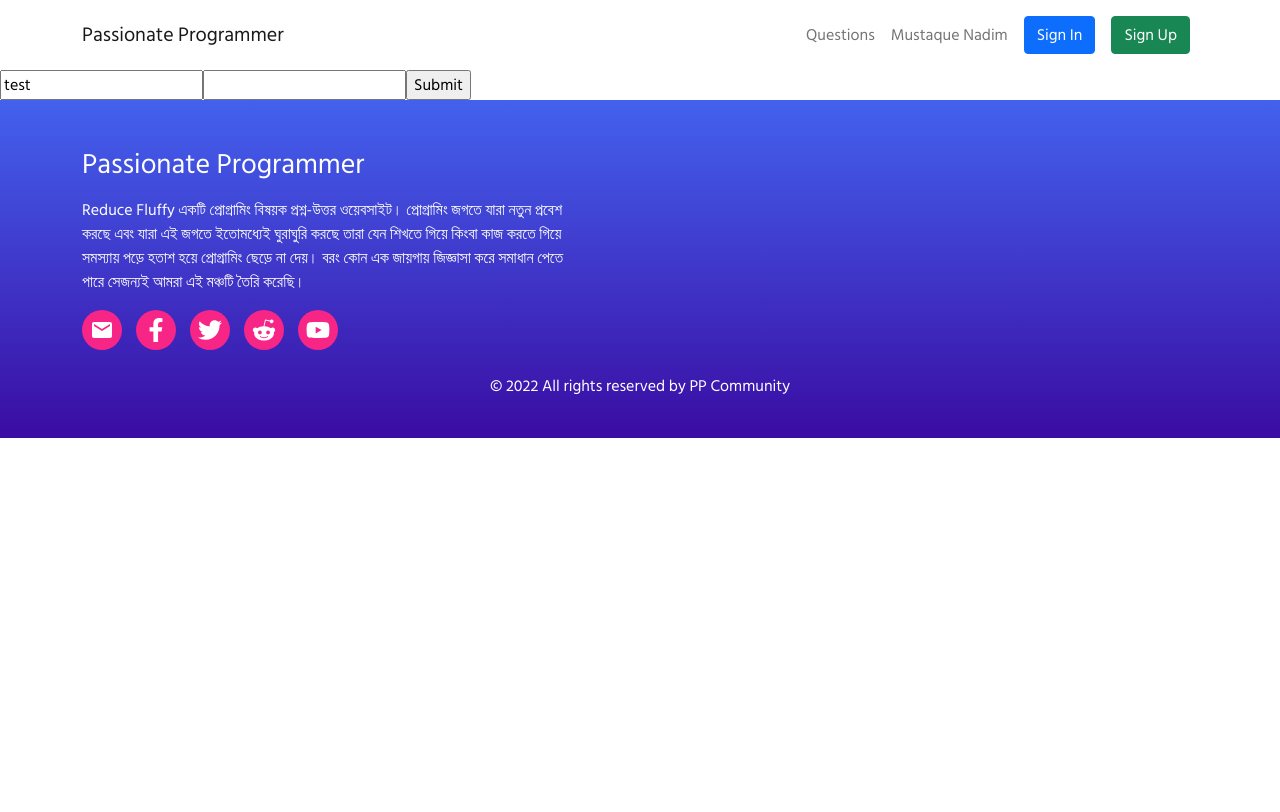
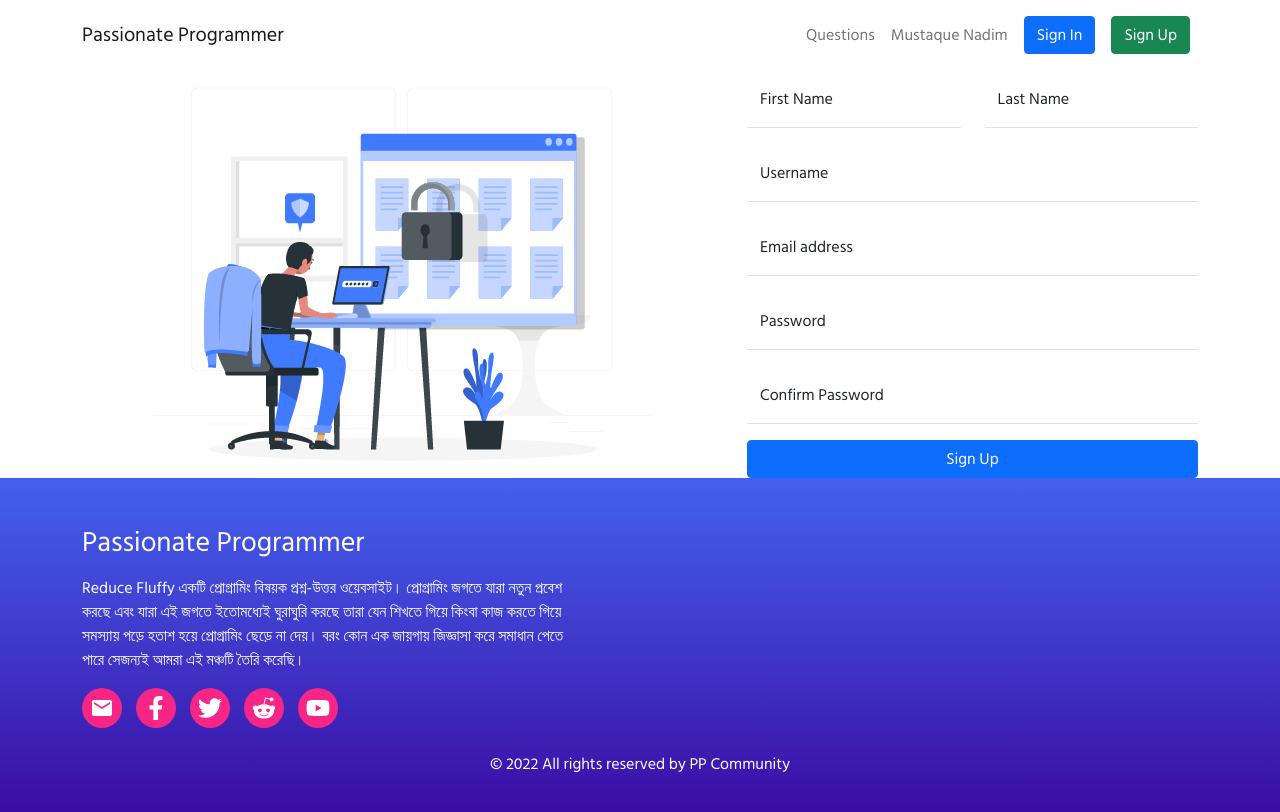
Before and after one commit to mustaquenadim/passionate-programmer, a React (Create React App) app: page /sign-up in a window 1280 px wide. Shown: the top 812 px of the page. Built offline with nearby package versions, Linux system fonts and the light colour scheme.

Commit message:
[Added] Sign In and Sign Up Page with proper form validation

```diff
--- a/src/forms/LoginForm/index.jsx
+++ b/src/forms/LoginForm/index.jsx
@@ -1,26 +1,142 @@
+import { Button, Col, FloatingLabel, Form, Row } from 'react-bootstrap';
 import { useForm } from 'react-hook-form';
 
-const LoginForm = () => {
+const LoginForm = ({ loginType = 'signup', onSubmit }) => {
   const {
     register,
     handleSubmit,
     watch,
     formState: { errors },
   } = useForm();
-  const onSubmit = (data) => console.log(data);
 
   return (
-    <form onSubmit={handleSubmit(onSubmit)}>
-      {/* register your input into the hook by invoking the "register" function */}
-      <input defaultValue="test" {...register('example')} />
+    <Form onSubmit={handleSubmit(onSubmit)}>
+      {loginType === 'signup' && (
+        <Row>
+          <Col>
+            <Form.Group className="mb-3" controlId="firstNameInput">
+              <FloatingLabel controlId="firstNameInput" label="First Name">
+                <Form.Control
+                  className="border-0 border-bottom rounded-0 shadow-none"
+                  type="text"
+                  placeholder="Enter First Name"
+                  {...register('firstName', { required: true, maxLength: 20 })}
+                />
+              </FloatingLabel>
+              {errors.firstName && (
+                <Form.Text className="text-danger">
+                  First Name field is required
+                </Form.Text>
+              )}
+            </Form.Group>
+          </Col>
+          <Col>
+            <Form.Group className="mb-3" controlId="lastNameInput">
+              <FloatingLabel controlId="lastNameInput" label="Last Name">
+                <Form.Control
+                  className="border-0 border-bottom rounded-0 shadow-none"
+                  type="text"
+                  placeholder="Enter Last Name"
+                  {...register('lastName', { required: true, maxLength: 20 })}
+                />
+              </FloatingLabel>
+              {errors.lastName && (
+                <Form.Text className="text-danger">
+                  Last Name field is required
+                </Form.Text>
+              )}
+            </Form.Group>
+          </Col>
+        </Row>
+      )}
 
-      {/* include validation with required or other standard HTML validation rules */}
-      <input {...register('exampleRequired', { required: true })} />
-      {/* errors will return when field validation fails  */}
-      {errors.exampleRequired && <span>This field is required</span>}
+      {loginType === 'signup' && (
+        <Form.Group className="mb-3" controlId="usernameInput">
+          <FloatingLabel controlId="usernameInput" label="Username">
+            <Form.Control
+              className="border-0 border-bottom rounded-0 shadow-none"
+              type="text"
+              placeholder="Enter Username"
+              {...register('username', {
+                required: true,
+                pattern: /^(?=[a-zA-Z0-9._]{8,20}$)(?!.*[_.]{2})[^_.].*[^_.]$/,
+              })}
+            />
+          </FloatingLabel>
+          {errors.username && (
+            <Form.Text className="text-danger">Username is invalid</Form.Text>
+          )}
+        </Form.Group>
+      )}
 
-      <input type="submit" />
-    </form>
+      <Form.Group className="mb-3" controlId="emailInput">
+        <FloatingLabel controlId="emailInput" label="Email address">
+          <Form.Control
+            className="border-0 border-bottom rounded-0 shadow-none"
+            type="email"
+            placeholder="Enter Email"
+            {...register('email', { required: true, pattern: /\S+@\S+\.\S+/ })}
+          />
+        </FloatingLabel>
+        {errors.email && (
+          <Form.Text className="text-danger">Email is invalid</Form.Text>
+        )}
+      </Form.Group>
+
+      <Form.Group className="mb-3" controlId="passwordInput">
+        <FloatingLabel controlId="passwordInput" label="Password">
+          <Form.Control
+            className="border-0 border-bottom rounded-0 shadow-none"
+            type="password"
+            placeholder="Enter Password"
+            {...register('password', {
+              required: true,
+              pattern: /^(?=.*\d)(?=.*[!@#$%^&*])(?=.*[a-z])(?=.*[A-Z]).{8,}$/,
+            })}
+          />
+        </FloatingLabel>
+        {errors.password && (
+          <Form.Text className="text-danger">Password is invalid</Form.Text>
+        )}
+      </Form.Group>
+
+      {loginType === 'signup' && (
+        <Form.Group className="mb-3" controlId="confirmPasswordInput">
+          <FloatingLabel
+            controlId="confirmPasswordInput"
+            label="Confirm Password"
+          >
+            <Form.Control
+              className="border-0 border-bottom rounded-0 shadow-none"
+              type="password"
+              placeholder="Enter Confirm Password"
+              {...register('confirmPassword', {
+                required: true,
+                validate: (value) => {
+                  if (value !== watch('password'))
+                    return 'Passwords do no match';
+                },
+              })}
+            />
+          </FloatingLabel>
+          {errors.confirmPassword && (
+            <Form.Text className="text-danger">
+              Confirm Password is invalid
+            </Form.Text>
+          )}
+        </Form.Group>
+      )}
+
+      {loginType === 'signin' && (
+        <Form.Group className="mb-3" controlId="rememberCheckbox">
+          <Form.Check type="checkbox" label="Remember me" />
+        </Form.Group>
+      )}
+
+      <Button variant="primary" type="submit" className="w-100">
+        {loginType === 'signup' ? 'Sign Up' : 'Sign In'}
+      </Button>
+    </Form>
   );
 };
 
--- a/src/pages/SignIn/index.jsx
+++ b/src/pages/SignIn/index.jsx
@@ -1,11 +1,25 @@
-import React from 'react';
+import { Col, Container, Image, Row } from 'react-bootstrap';
+import signInImage from '../../assets/illustrations/signin-image.png';
+import LoginForm from '../../forms/LoginForm';
 
-const SignIn = () => {
+const SignUp = () => {
+  const handleSignIn = (data) => {
+    console.log(data);
+    alert(JSON.stringify(data));
+  };
+
   return (
-    <div>
-      SignIn
-    </div>
+    <Container>
+      <Row className="align-items-center">
+        <Col md={7} className="d-flex justify-content-center">
+          <Image src={signInImage} alt="Sign In Illustration" fluid />
+        </Col>
+        <Col md={5}>
+          <LoginForm loginType={'signin'} onSubmit={handleSignIn} />
+        </Col>
+      </Row>
+    </Container>
   );
 };
 
-export default SignIn;
+export default SignUp;
--- a/src/pages/SignUp/index.jsx
+++ b/src/pages/SignUp/index.jsx
@@ -1,11 +1,24 @@
-import React from 'react';
+import { Col, Container, Image, Row } from 'react-bootstrap';
+import signUpImage from '../../assets/illustrations/signup-image.png';
 import LoginForm from '../../forms/LoginForm';
 
 const SignUp = () => {
+  const handleSignUp = (data) => {
+    console.log(data);
+    alert(JSON.stringify(data));
+  };
+
   return (
-    <div>
-      <LoginForm />
-    </div>
+    <Container>
+      <Row className="align-items-center">
+        <Col md={7} className="d-flex justify-content-center">
+          <Image src={signUpImage} alt="Sign In Illustration" fluid />
+        </Col>
+        <Col md={5}>
+          <LoginForm loginType={'signup'} onSubmit={handleSignUp} />
+        </Col>
+      </Row>
+    </Container>
   );
 };
 
```
Also changed, not shown: src/assets/illustrations/signup-image.png (added), 1 other file (tests, documents, lock files or other folders).
